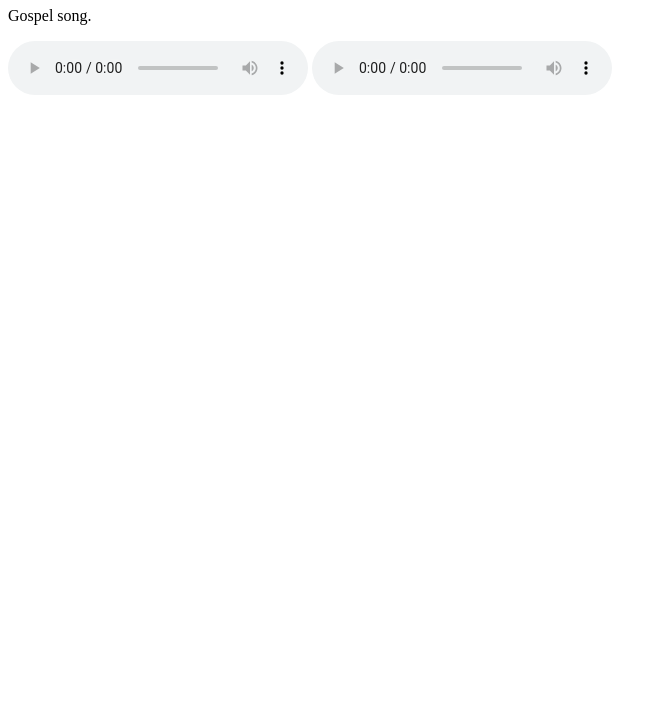
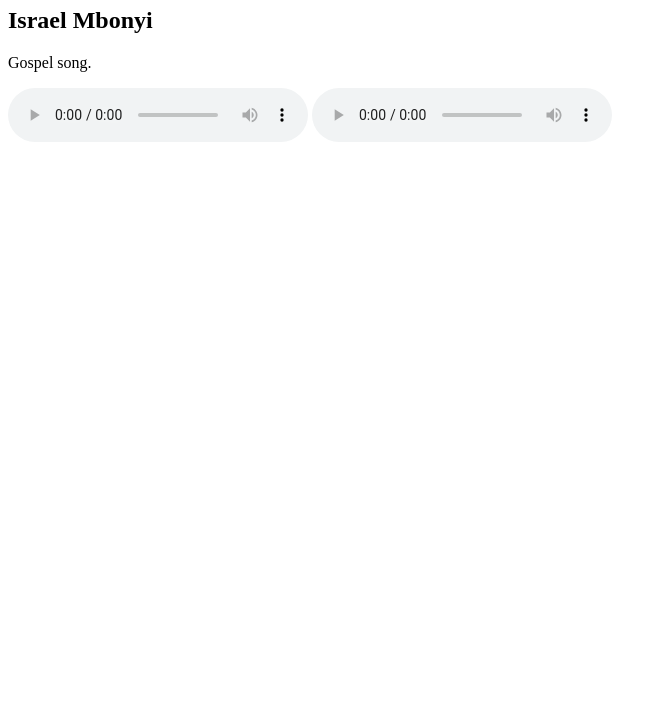
Before and after one commit to Purity001/Puritymwende, a plain HTML site: page Index.html in a window 1280 px wide. Shown: the part 73-800 px from the top of the page, without its empty margins (0-667 px from the left). Drawn offline with Linux system fonts and the light colour scheme.

Commit message:
added a h2

```diff
--- a/Index.html
+++ b/Index.html
@@ -6,6 +6,7 @@
 <body>
 
     <h1>Audio Sample</h1>
+    <h2>Israel Mbonyi</h2>
     <p>Gospel song.</p>
 
      <audio controls  loop>
```
